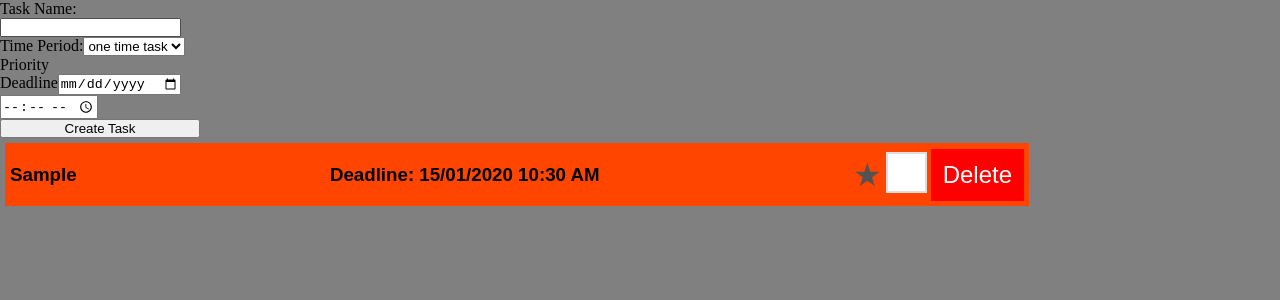
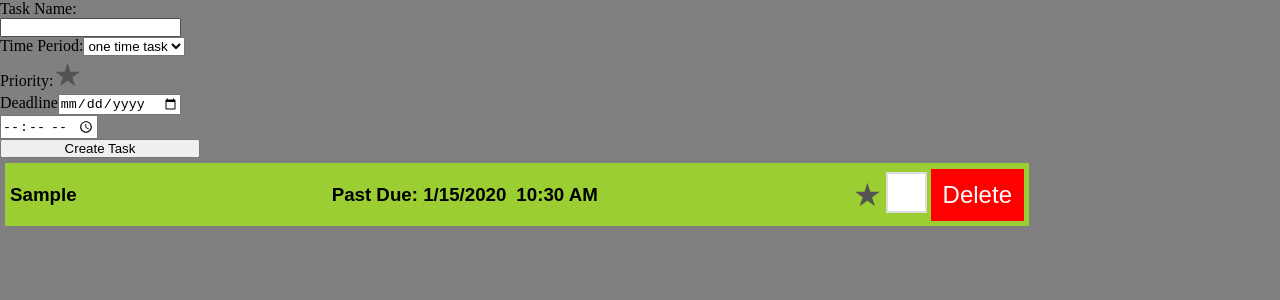
Before and after one commit to katredford/goal-getter, a React (Vite) app: page / in a window 1280 px wide. Both pictures are taken after typing "Sample", "2020-01-15", "10:30" into the empty fields and a click on the button "Create Task". Shown: the top 300 px of the page. Built offline with nearby package versions, Linux system fonts and the light colour scheme.

Commit message:
add blinking for past due, reformat displayed date

```diff
--- a/src/components/CreateGoal/createGoal.css
+++ b/src/components/CreateGoal/createGoal.css
@@ -1,5 +1,30 @@
+
+input[type="checkbox"] {
+  clip: rect(0 0 0 0);
+  clip-path: inset(50%);
+  height: 1px;
+  overflow: hidden;
+  position: absolute;
+  white-space: nowrap;
+  width: 1px;
+}
+
+.priority::before {
+  color: #535353;
+  /* margin-right: 9px; */
+
+  font-size: 32px;
+  content: "★"
+}
 
 
+.priority--active::before {
+  color: #ffe114;
+  /* margin-right: 9px; */
+
+  font-size: 32px;
+  content: "★"
+}
 
  form {
   display: flex;
--- a/src/components/CreateGoal/index.jsx
+++ b/src/components/CreateGoal/index.jsx
@@ -97,15 +97,20 @@ export default function CreateGoal() {
         )}
 
 
+
         <label>
+          Priority:
           <input
             type="checkbox"
             checked={isChecked}
             onChange={handleCheckboxChange}
           />
-          Priority
+          <span
+            className={`priority ${isChecked ? "priority--active" : ""}`}
+            aria-hidden="true"
+          />
+
         </label>
-
         {timePeriod === 'no-repeat' && (
 
           <label>
--- a/src/components/GoalsList/index.jsx
+++ b/src/components/GoalsList/index.jsx
@@ -28,12 +28,42 @@ export default function GoalsList() {
     if (a.frequency === "" && b.frequency === "") {
       const aDeadline = new Date(a.deadline.date + 'T' + a.deadline.time);
       const bDeadline = new Date(b.deadline.date + 'T' + b.deadline.time);
-      return aDeadline - bDeadline;
+
+      // If priority is the same, sort by deadline
+      if (aDeadline - bDeadline !== 0) {
+        return aDeadline - bDeadline;
+      }
     }
 
-    // If priority is the same, you can sort by other criteria, e.g., task name
+    // If priority and deadline are the same, sort by other criteria, e.g., task name
     return a.name.localeCompare(b.name);
   });
+
+  // const sortedTasks = [...tasks].sort((a, b) => {
+  //   // Move completed SingleTasks to the bottom
+  //   if (a.frequency === "" && b.frequency === "") {
+  //     if (a.complete && !b.complete) {
+  //       return 1; // a is completed, move it to the end
+  //     } else if (!a.complete && b.complete) {
+  //       return -1; // b is completed, move it to the end
+  //     }
+  //   }
+
+  //   // Sort by priority first (true comes before false)
+  //   if (b.priority - a.priority !== 0) {
+  //     return b.priority - a.priority;
+  //   }
+
+  //   // Sort by deadline for SingleTasks
+  //   if (a.frequency === "" && b.frequency === "") {
+  //     const aDeadline = new Date(a.deadline.date + 'T' + a.deadline.time);
+  //     const bDeadline = new Date(b.deadline.date + 'T' + b.deadline.time);
+  //     return aDeadline - bDeadline;
+  //   }
+
+  //   // If priority is the same, you can sort by other criteria, e.g., task name
+  //   return a.name.localeCompare(b.name);
+  // });
 
 
   useEffect(() => {
--- a/src/components/SingleTask/index.jsx
+++ b/src/components/SingleTask/index.jsx
@@ -7,6 +7,7 @@ export default function SingleTask({ task }) {
   const [isPriority, setIsPriority] = useState(false)
   const { deleteTask, tasks, setComplete, setPriority } = useTaskContext();
   const [isBlinking, setIsBlinking] = useState(false);
+  const [isPastDue, setIsPastDue] = useState(false)
 
   // console.log(isPriority)
 
@@ -16,17 +17,30 @@ export default function SingleTask({ task }) {
 
 
   useEffect(() => {
-    // Compare the current date with the deadline date
     const currentDate = new Date();
-    const deadlineDate = new Date(task.deadline.date + 'T' + task.deadline.time);
+    const formattedCurrentDate = currentDate.toISOString().split('T')[0]; // Format as 'YYYY-MM-DD'
+    const deadlineDate = task.deadline.date;
+    // console.log(formattedCurrentDate);
+    // console.log(deadlineDate);
+
+    const currentDateObj = new Date(formattedCurrentDate);
+    const deadlineDateObj = new Date(deadlineDate);
 
     // If the dates are the same, enable blinking
-    if (currentDate.toDateString() === deadlineDate.toDateString()) {
+    if (currentDateObj.getTime() === deadlineDateObj.getTime()) {
       setIsBlinking(true);
     } else {
       setIsBlinking(false);
     }
-  }, [task.deadline.date, task.deadline.time]);
+
+    // If the deadline is in the past or equal to the current date, set isPastDue to true
+    if (currentDateObj >= deadlineDateObj) {
+      setIsPastDue(true);
+    } else {
+      setIsPastDue(false);
+    }
+  }, [task.deadline.date]);
+
 
   useEffect(() => {
     const storedTask = tasks.find((t) => t.name === task?.name);
@@ -53,32 +67,40 @@ export default function SingleTask({ task }) {
 
   function handlePriorityChange() {
     if (task && task.name) {
-      // Toggle the completion status using setComplete
       setPriority(task.name, !isPriority);
-      // Update the local state to reflect the change
       setIsPriority(!isPriority);
     }
   }
 
-  const formattedDate = new Date(task.deadline.date ).toLocaleDateString('en-GB', {
+  const formattedDate = new Date(task.deadline.date).toLocaleDateString('en-US', {
     month: 'numeric',
     day: 'numeric',
     year: 'numeric',
   });
+
 
   const formattedTime = new Date(task.deadline.date + 'T' + task.deadline.time).toLocaleTimeString('en-US', {
     hour: 'numeric',
     minute: 'numeric',
     hour12: true,
   });
-// console.log(formattedTime)
-  const formattedDateTime = `${formattedDate} ${formattedTime}`;
+
   return (
     <>
-      <div className={`singleTaskCard ${isBlinking ? 'blinking' : ''}`}>
+
+      <div className={`singleTaskCard ${isBlinking ? 'blinking' : ''}
+       ${isPastDue ? 'flashing-past-due' : ''}`}>
         <h3>{task?.name}</h3>
-      <h3>Deadline: {formattedDateTime}</h3>
+        <div className='deadline-box'>
 
+          {task?.deadline.date && (
+            <h3>
+              {isPastDue ? `Past Due: ${formattedDate}` : `Deadline: ${formattedDate}`}
+            </h3>
+          )}
+          {task?.deadline.time ? <h3> {formattedTime}</h3> : ""}
+
+        </div>
         <div className='clickables-box'>
           <label>
             <input
@@ -88,8 +110,6 @@ export default function SingleTask({ task }) {
             />
             <span
               className={`priority ${isPriority ? "priority--active" : ""}`}
-          // This element is purely decorative so
-          // we hide it for screen readers
               aria-hidden="true"
             />
 
--- a/src/components/SingleTask/singleTask.css
+++ b/src/components/SingleTask/singleTask.css
@@ -128,3 +128,13 @@ li {
   animation: past-due 1s infinite;
   /* You can adjust the duration and iteration count as needed */
 }
+
+.deadline-box {
+  display: flex;
+
+}
+
+.deadline-box h3{
+ margin: 5px;
+
+}
```
Lines whose indentation alone changed are shown as unchanged.
